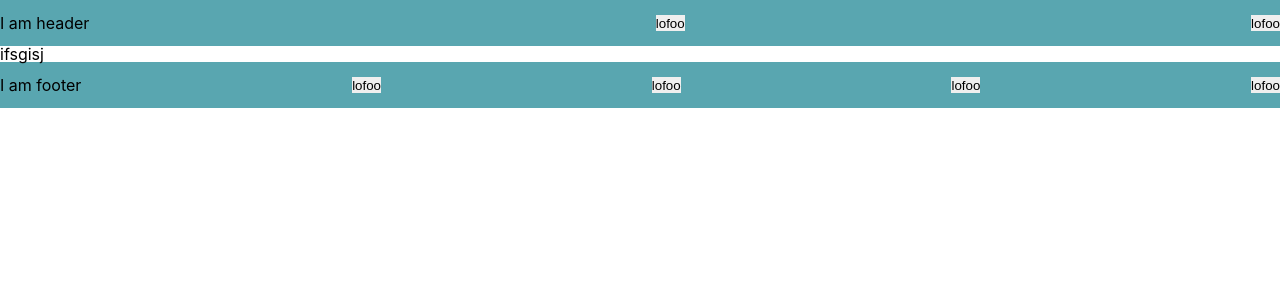
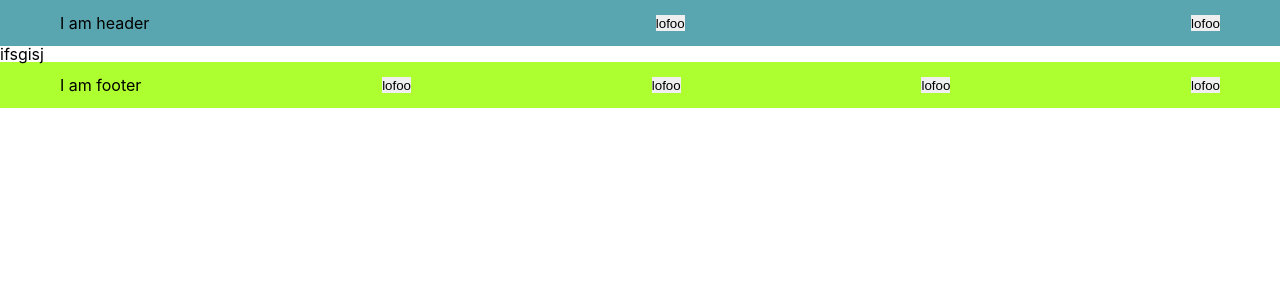
Before and after one commit to myroslav111/learning-languages, a Next.js app: page / in a window 1280 px wide. Shown: the top 300 px of the page. Built offline with nearby package versions, Linux system fonts and the light colour scheme.

Commit message:
set : set seting

```diff
--- a/app/component/Footer.jsx
+++ b/app/component/Footer.jsx
@@ -1,13 +1,16 @@
-import React from 'react'
+import React from 'react';
+import styles from '../../styles/Footer.module.scss';
 
-const Footer = () => {
+const Footer = ({ children }) => {
   return (
     <footer>
-    <div class="container">
-        <div class="footer">Footer</div>
-    </div>
-</footer>
-  )
-}
+      <div className={styles.footerBacground}>
+        <div className="container">
+          <div className={styles.footer}>{children}</div>
+        </div>
+      </div>
+    </footer>
+  );
+};
 
-export default Footer
+export default Footer;
--- a/app/component/Header.jsx
+++ b/app/component/Header.jsx
@@ -1,18 +1,17 @@
-import React from 'react'
-import styles from '../../styles/Header.module.scss'
+import React from 'react';
+import styles from '../../styles/Header.module.scss';
 
-const Header = ({children}) => {
+const Header = ({ children }) => {
   return (
     <header>
-    {/* <!-- Navbar --> */}
-    <nav className={styles.nav}>
-        <div className={styles.container}>
-            <div className={styles.navbar}>{children}
-            </div>
+      {/* <!-- Navbar --> */}
+      <nav className={styles.nav}>
+        <div className="container">
+          <div className={styles.navbar}>{children}</div>
         </div>
-    </nav>
-</header>
-  )
-}
+      </nav>
+    </header>
+  );
+};
 
-export default Header
+export default Header;
--- a/app/component/screens/PageForm/PageForm.jsx
+++ b/app/component/screens/PageForm/PageForm.jsx
@@ -1,28 +1,29 @@
-import React from 'react'
-import Header from '../../header'
+import React from 'react';
+import Footer from '../../Footer';
+import Header from '../../header';
 
-import Heading from '../../layout/Heading'
-
+import Heading from '../../layout/Heading';
 
 const PageForm = () => {
   return (
     <div>
       <Header>
-        <Heading tag='h1' text='I am header' />
+        <Heading tag="h1" text="I am header" />
         <button>lofoo</button>
         <button>lofoo</button>
       </Header>
+
       <main>ifsgisj</main>
 
-      <Header>
-      <Heading tag='h2' text='I am footer' />
+      <Footer>
+        <Heading tag="h2" text="I am footer" />
         <button>lofoo</button>
         <button>lofoo</button>
         <button>lofoo</button>
         <button>lofoo</button>
-      </Header>
+      </Footer>
     </div>
-  )
-}
+  );
+};
 
-export default PageForm
+export default PageForm;
--- a/styles/Header.module.scss
+++ b/styles/Header.module.scss
@@ -1,6 +1,6 @@
 // Header
 // Header
-@import './vars.scss';
+
 // Navbar
 .nav {
   background-color: rgba(0, 119, 134, 0.651);
@@ -13,5 +13,4 @@
   justify-content: space-between;
   padding-top: 15px;
   padding-bottom: 15px;
-    background-color: $burgerColor;
 }
--- a/styles/footer.module.scss
+++ b/styles/footer.module.scss
@@ -1,4 +1,13 @@
 // Footer
-footer {
-    display: block;
+.footerBacground {
+  overflow: hidden;
+  background-color: greenyellow;
 }
+
+.footer {
+  display: flex;
+  width: 100%;
+  justify-content: space-between;
+  padding-top: 15px;
+  padding-bottom: 15px;
+}
```
Lines whose indentation alone changed are shown as unchanged.
